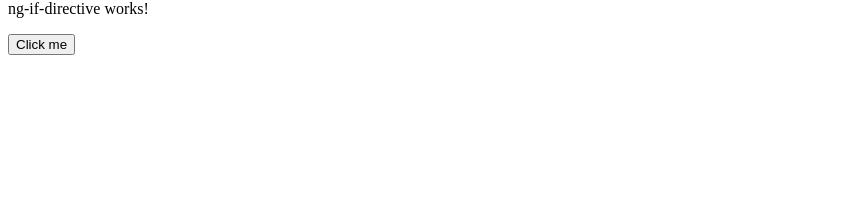
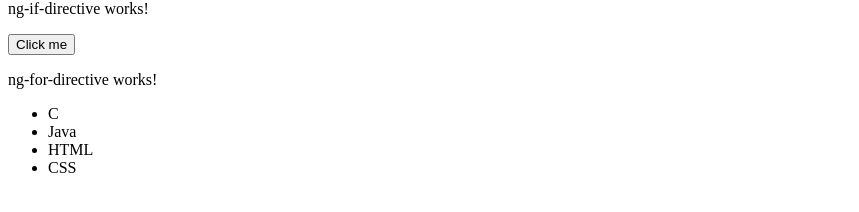
Before and after one commit to samarpansarkar/angular, an Angular app in the folder 14_07_2026/angular-13/: page / in a window 1280 px wide. Shown: the part 550-762 px from the top of the page, without its empty margins (0-859 px from the left). Built offline with nearby package versions, Linux system fonts and the light colour scheme.

Commit message:
Add NgForDirective component with ngFor functionality and update app module

```diff
--- a/14_07_2026/angular-13/src/app/app.component.html
+++ b/14_07_2026/angular-13/src/app/app.component.html
@@ -3,5 +3,6 @@
   <app-data-binding></app-data-binding>
   <app-tow-way-data-binding></app-tow-way-data-binding>
   <app-ng-if-directive></app-ng-if-directive>
+  <app-ng-for-directive></app-ng-for-directive>
   <router-outlet></router-outlet>
 </main>
--- a/14_07_2026/angular-13/src/app/app.module.ts
+++ b/14_07_2026/angular-13/src/app/app.module.ts
@@ -7,13 +7,15 @@ import { DataBindingComponent } from './components/data-binding/data-binding.com
 import { FormsModule } from '@angular/forms';
 import { TowWayDataBindingComponent } from './components/tow-way-data-binding/tow-way-data-binding.component';
 import { NgIfDirectiveComponent } from './components/Directives/StructuralDirectives/ng-if-directive/ng-if-directive.component';
+import { NgForDirectiveComponent } from './components/Directives/StructuralDirectives/ng-for-directive/ng-for-directive.component';
 
 @NgModule({
   declarations: [
     AppComponent,
     DataBindingComponent,
     TowWayDataBindingComponent,
-    NgIfDirectiveComponent
+    NgIfDirectiveComponent,
+    NgForDirectiveComponent
   ],
   imports: [
     BrowserModule,
--- /dev/null
+++ b/14_07_2026/angular-13/src/app/components/Directives/StructuralDirectives/ng-for-directive/ng-for-directive.component.html
@@ -0,0 +1,5 @@
+<p>ng-for-directive works!</p>
+
+<ul>
+    <li *ngFor="let course of courses">{{course}}</li>
+</ul>
--- /dev/null
+++ b/14_07_2026/angular-13/src/app/components/Directives/StructuralDirectives/ng-for-directive/ng-for-directive.component.ts
@@ -0,0 +1,17 @@
+import { Component, OnInit } from '@angular/core';
+
+@Component({
+  selector: 'app-ng-for-directive',
+  templateUrl: './ng-for-directive.component.html',
+  styleUrls: ['./ng-for-directive.component.css']
+})
+export class NgForDirectiveComponent implements OnInit {
+
+  courses:string[]=["C","Java","HTML","CSS"]
+
+  constructor() { }
+
+  ngOnInit(): void {
+  }
+
+}
```
Also changed, not shown: 14_07_2026/angular-13/src/app/components/Directives/StructuralDirectives/ng-for-directive/ng-for-directive.component.css (added), 1 other file (tests, documents, lock files or other folders).
